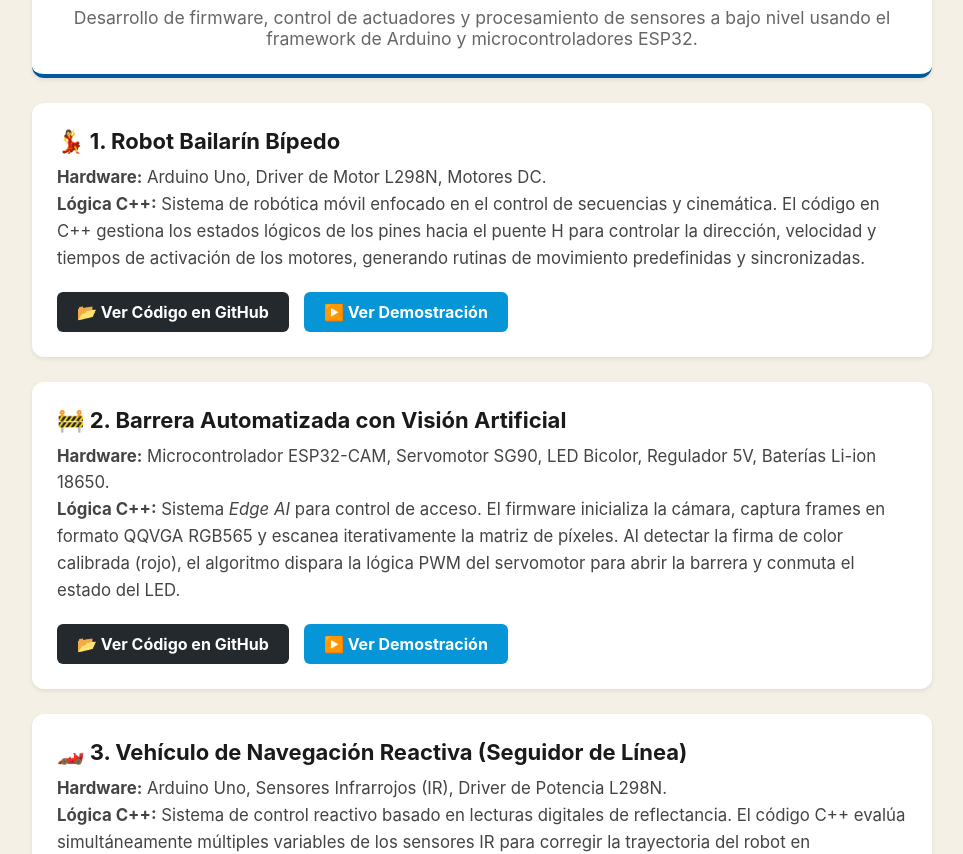
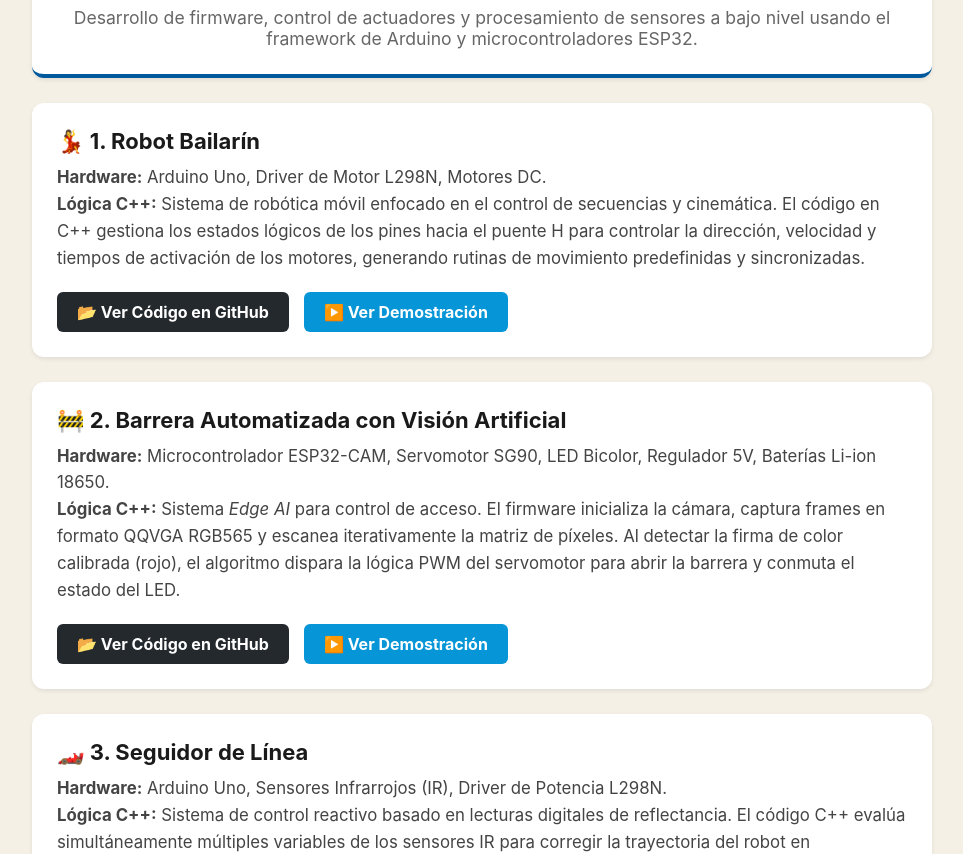
Before and after one commit to Isis-Montenegro/Isis-Montenegro, a plain HTML site: page cpp.html in a window 1280 px wide. Shown: the part 107-961 px from the top of the page, without its empty margins (158-1121 px from the left). Drawn offline with Linux system fonts and the light colour scheme.

Commit message:
Update project titles in cpp.html

```diff
--- a/cpp.html
+++ b/cpp.html
@@ -137,7 +137,7 @@
 
         <!-- PROYECTO 1 -->
         <div class="card">
-            <h3>💃 1. Robot Bailarín Bípedo</h3>
+            <h3>💃 1. Robot Bailarín</h3>
             <p class="desc"><strong>Hardware:</strong> Arduino Uno, Driver de Motor L298N, Motores DC.<br>
             <strong>Lógica C++:</strong> Sistema de robótica móvil enfocado en el control de secuencias y cinemática. El código en C++ gestiona los estados lógicos de los pines hacia el puente H para controlar la dirección, velocidad y tiempos de activación de los motores, generando rutinas de movimiento predefinidas y sincronizadas.</p>
             <div class="btn-group">
@@ -159,7 +159,7 @@
 
         <!-- PROYECTO 3 -->
         <div class="card">
-            <h3>🏎️ 3. Vehículo de Navegación Reactiva (Seguidor de Línea)</h3>
+            <h3>🏎️ 3. Seguidor de Línea</h3>
             <p class="desc"><strong>Hardware:</strong> Arduino Uno, Sensores Infrarrojos (IR), Driver de Potencia L298N.<br>
             <strong>Lógica C++:</strong> Sistema de control reactivo basado en lecturas digitales de reflectancia. El código C++ evalúa simultáneamente múltiples variables de los sensores IR para corregir la trayectoria del robot en milisegundos, ajustando el giro y tracción de las ruedas según los requerimientos de la pista.</p>
             <div class="btn-group">
```
